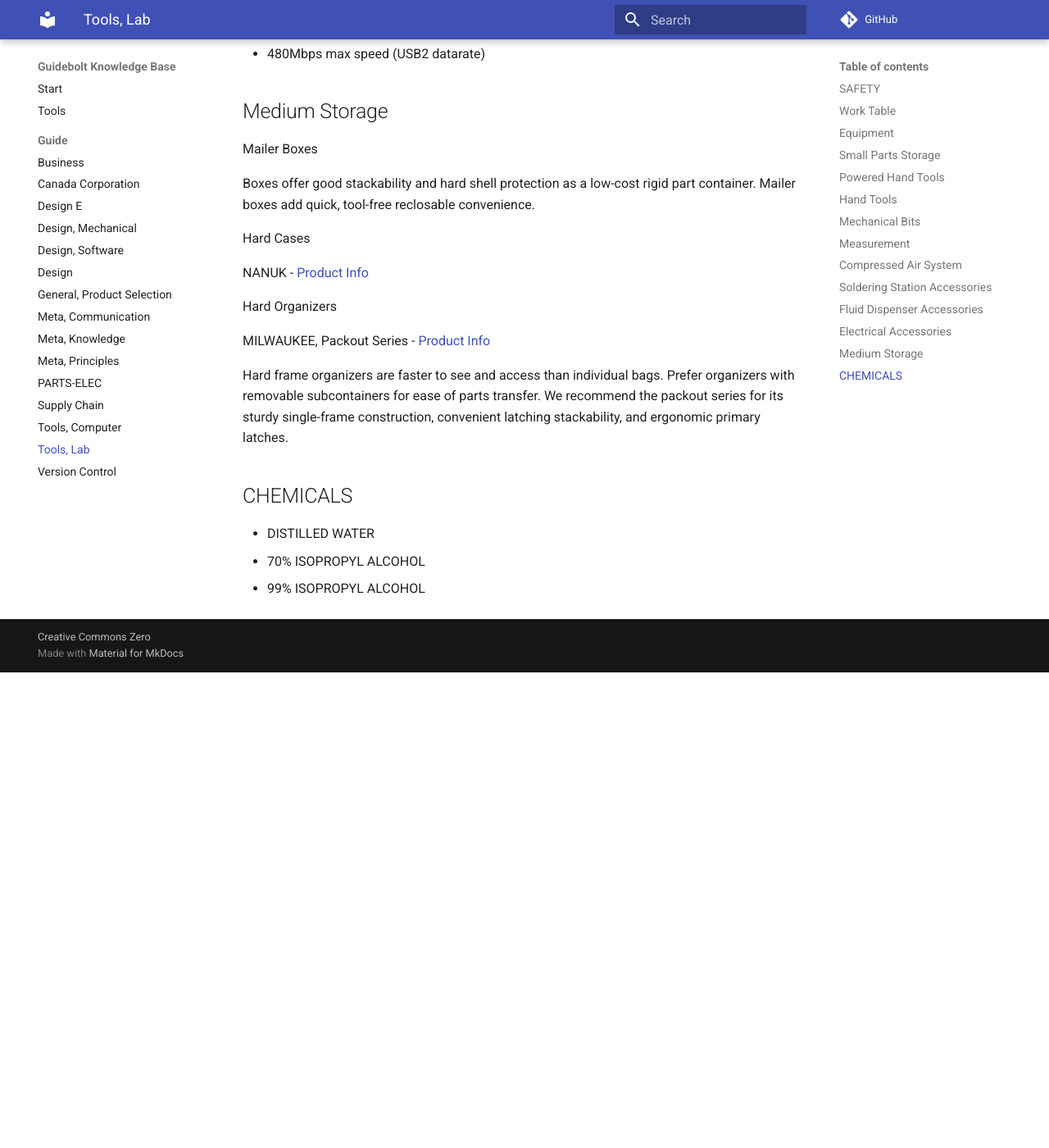
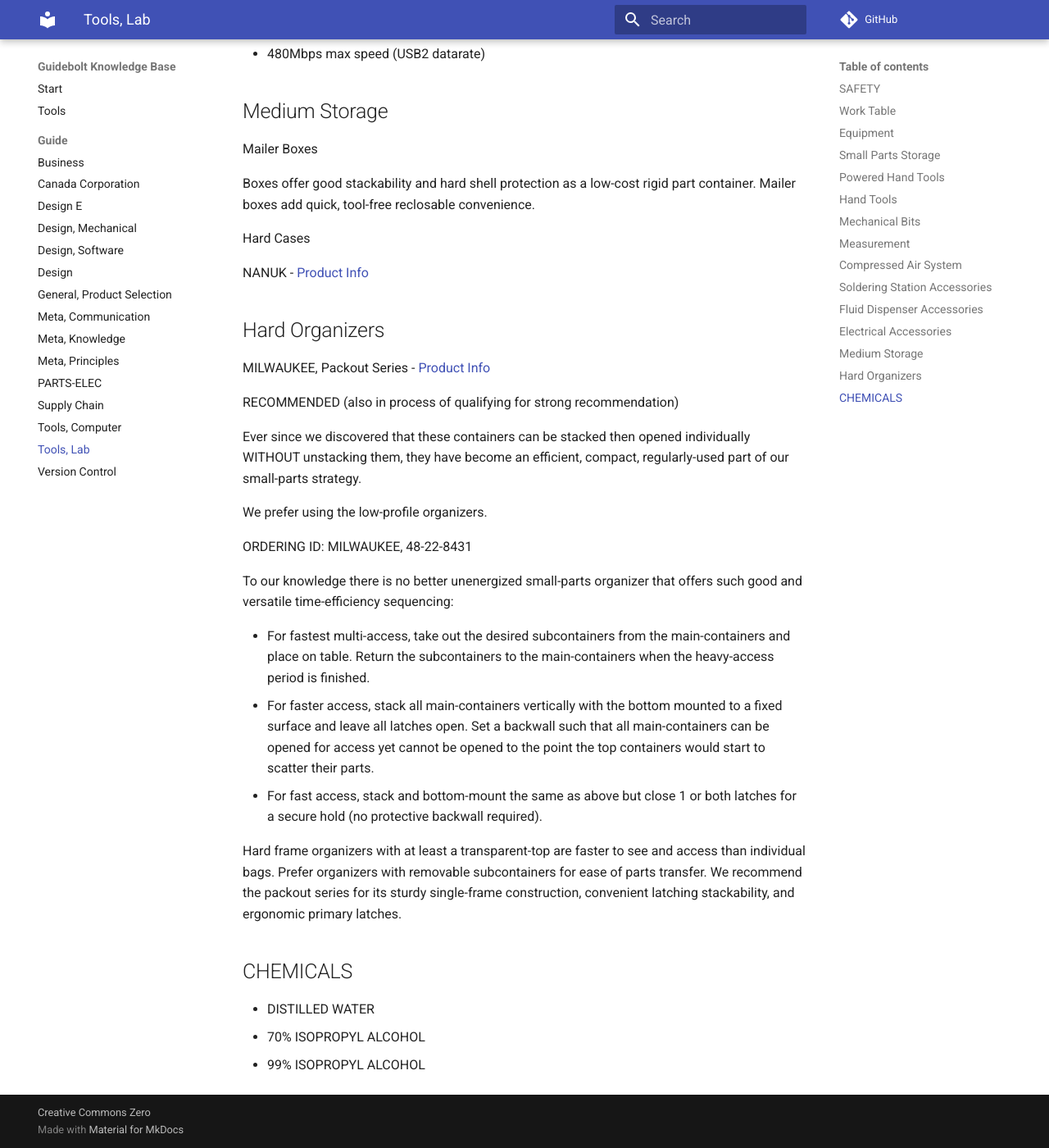
Before and after one commit to Guidebolt/knowledge, an MkDocs documentation site: the page built from docs/guide/tools-lab.md, in a window 1280 px wide and 1400 px high, scrolled down 6738 px. Shown: the whole window at 82% size. Built offline with MkDocs 1.6.1 and Material for MkDocs 9.7.7, drawn with Linux system fonts in a browser that asks for light colours; comment, search, counter and statistics services are not loaded; before the commit the page ends 7558 px from its top, so only the background shows below that.

Commit message:
milwaukee-packout

```diff
--- a/docs/guide/tools-lab.md
+++ b/docs/guide/tools-lab.md
@@ -258,11 +258,25 @@ Hard Cases
 
 NANUK - [Product Info](https://www.nanuk.com/)
 
-Hard Organizers
+## Hard Organizers
 
 MILWAUKEE, Packout Series - [Product Info](https://www.milwaukeetool.com/Products/Storage-Solutions/PACKOUT)
 
-Hard frame organizers are faster to see and access than individual bags. Prefer organizers with removable subcontainers for ease of parts transfer. We recommend the packout series for its sturdy single-frame construction, convenient latching stackability, and ergonomic primary latches.
+RECOMMENDED (also in process of qualifying for strong recommendation)
+
+Ever since we discovered that these containers can be stacked then opened individually WITHOUT unstacking them, they have become an efficient, compact, regularly-used part of our small-parts strategy.
+
+We prefer using the low-profile organizers.
+
+ORDERING ID: MILWAUKEE, 48-22-8431
+
+To our knowledge there is no better unenergized small-parts organizer that offers such good and versatile time-efficiency sequencing:
+
+* For fastest multi-access, take out the desired subcontainers from the main-containers and place on table. Return the subcontainers to the main-containers when the heavy-access period is finished.
+* For faster access, stack all main-containers vertically with the bottom mounted to a fixed surface and leave all latches open. Set a backwall such that all main-containers can be opened for access yet cannot be opened to the point the top containers would start to scatter their parts.
+* For fast access, stack and bottom-mount the same as above but close 1 or both latches for a secure hold (no protective backwall required).
+
+Hard frame organizers with at least a transparent-top are faster to see and access than individual bags. Prefer organizers with removable subcontainers for ease of parts transfer. We recommend the packout series for its sturdy single-frame construction, convenient latching stackability, and ergonomic primary latches.
 
 ## CHEMICALS
 
```
